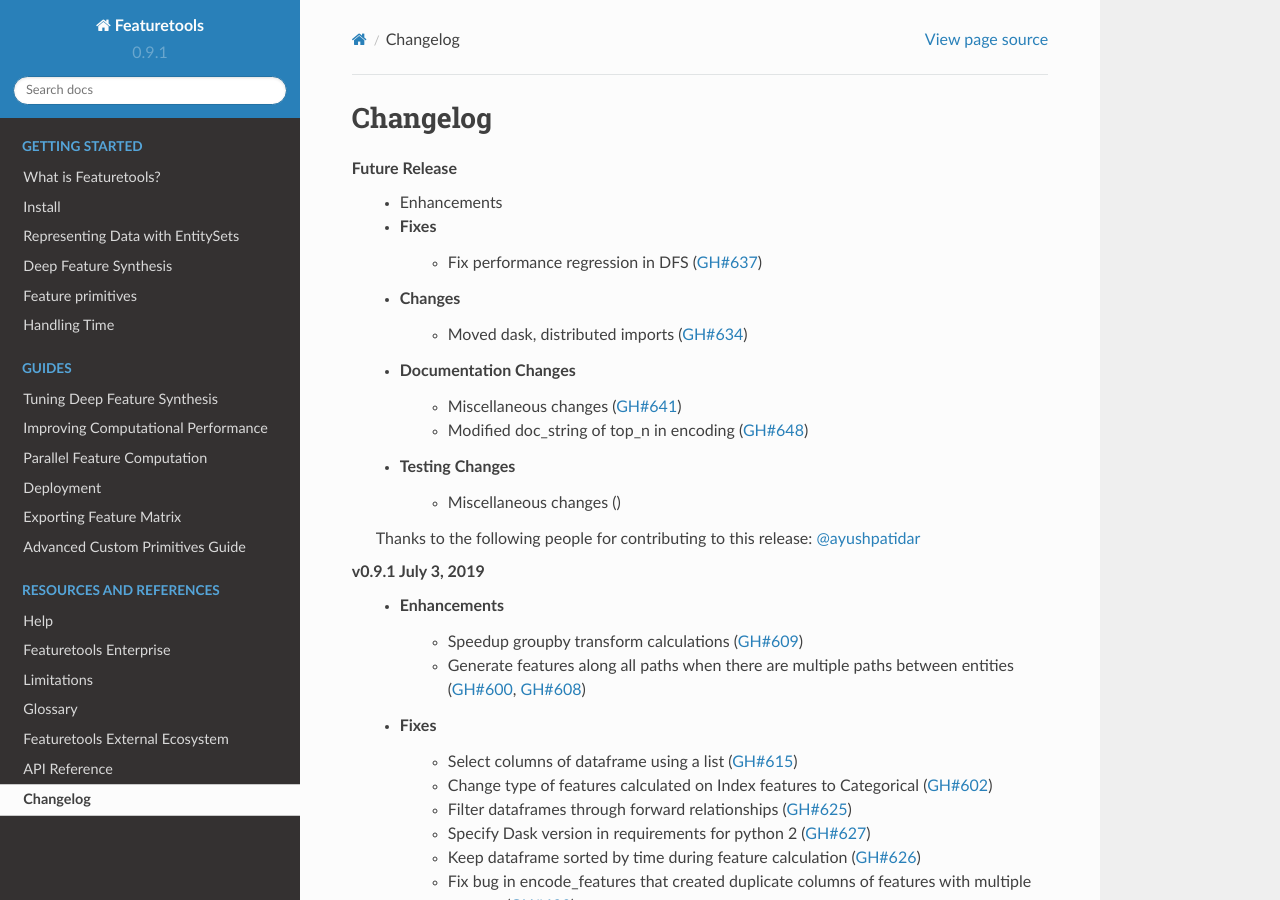
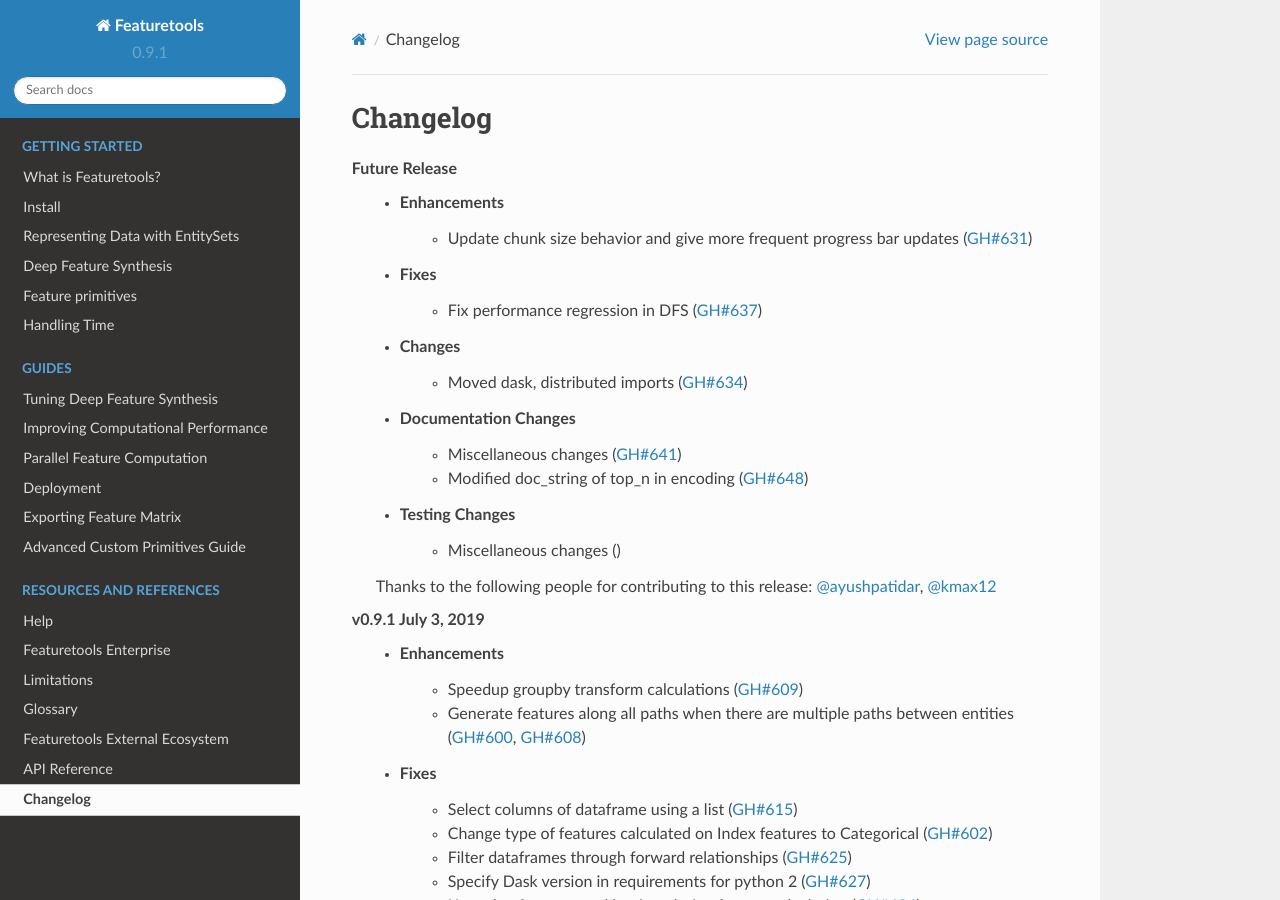
Before and after one commit to alteryx/featuretools, a Sphinx documentation site: the page built from docs/source/changelog.rst, in a window 1280 px wide and 900 px high. Built offline with Sphinx 7.4.7 and the Read the Docs theme 2.0.0, drawn with Linux system fonts in a browser that asks for light colours; pages that are not in the unit, such as notebooks, are missing from menus.

Commit message:
Update changelog.rst

```diff
--- a/docs/source/changelog.rst
+++ b/docs/source/changelog.rst
@@ -4,6 +4,7 @@
 ---------
 **Future Release**
     * Enhancements
+        * Update chunk size behavior and give more frequent progress bar updates (:pr:`631`)
     * Fixes
         * Fix performance regression in DFS (:pr:`637`)
     * Changes
@@ -15,7 +16,7 @@
         * Miscellaneous changes ()
 
     Thanks to the following people for contributing to this release:
-    :user:`ayushpatidar`
+    :user:`ayushpatidar`, :user:`kmax12`
 
 
 **v0.9.1 July 3, 2019**
```
